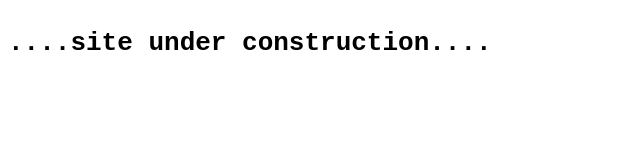
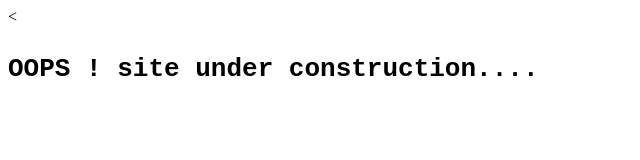
Before and after one commit to sp-007/portfolio, a plain HTML site: page index.html in a window 1280 px wide. Shown: the whole page, without its empty margins (0-640 px from the left). Drawn offline with Linux system fonts and the light colour scheme.

Commit message:
Update index.html

```diff
--- a/index.html
+++ b/index.html
@@ -1,10 +1,11 @@
 <!DOCTYPE html>
 <html>
 <head>
-	<title>Shivanshu Pandey |Resume</title>
+	<title>Shivanshu Pandey | Resume</title>
 </head>
 <body>
-	<h1><code>....site under construction....</code></h1>
+	<
+	<h1><code>OOPS ! site under construction....</code></h1>
 
 </body>
 </html>
```
